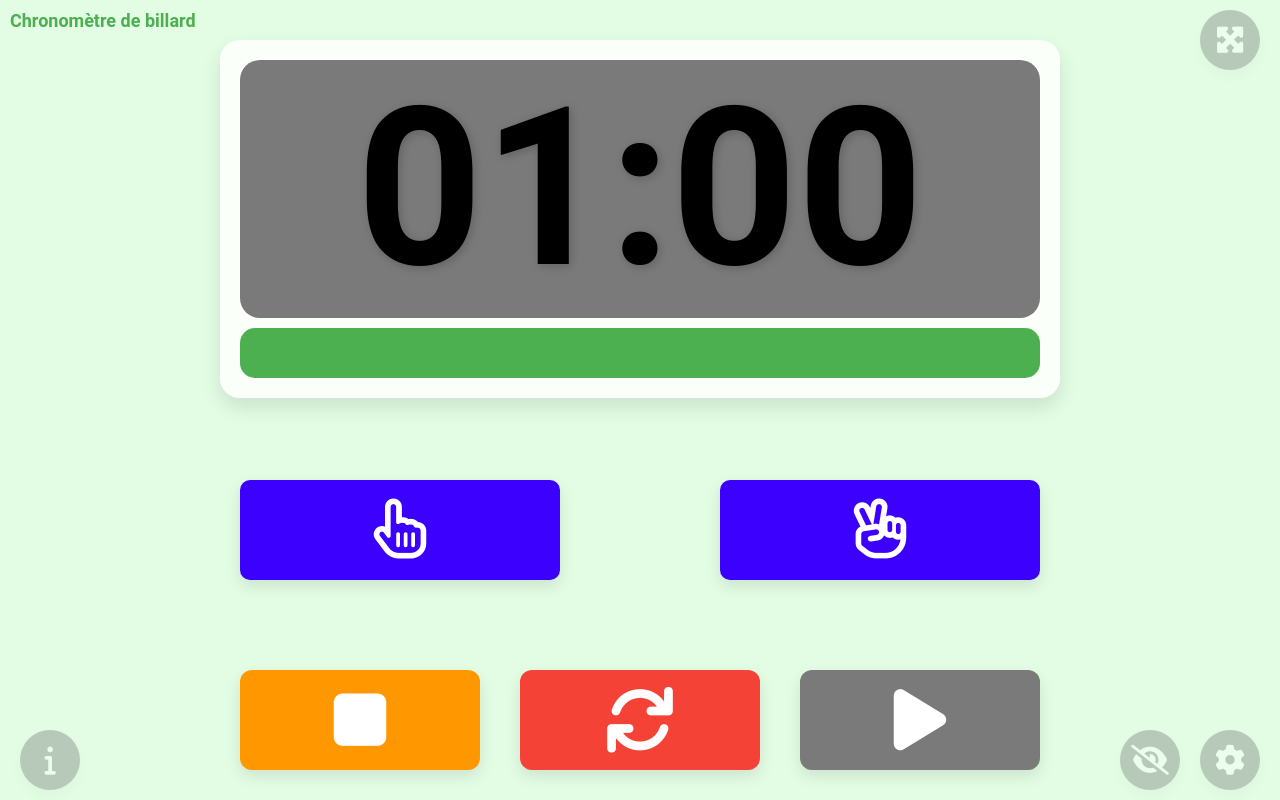
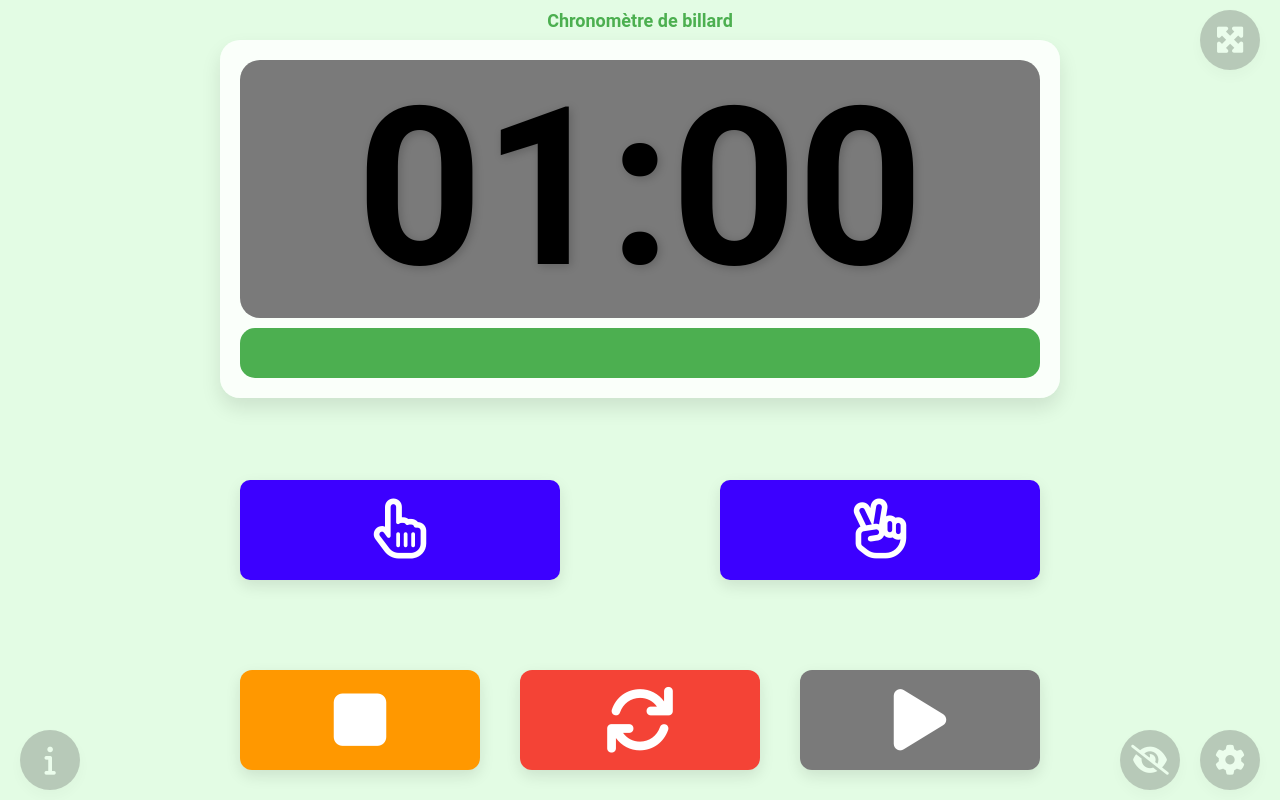
Before and after one commit to allerretour/timerv2, a plain HTML site: page index.html in a window 1280 px wide. Drawn offline with Linux system fonts and the light colour scheme.

Commit message:
Add files via upload

```diff
--- a/script.js
+++ b/script.js
@@ -91,6 +91,7 @@ initialTime = parseInt(document.getElementById('initialTime').value);
 function resetTimer() {
     countdownTime = initialTime;  // Réinitialiser le timer à la valeur initiale
     updateCountdown();            // Mettre à jour l'affichage du timer
+    isPaused = false;
     pauseTimer()
     document.getElementById('addButton').disabled = false;  // Réactiver le bouton "X Joueur 1"
     document.getElementById('addButton2').disabled = false; // Réactiver le bouton "X Joueur 2"
--- a/styles.css
+++ b/styles.css
@@ -14,7 +14,8 @@
 .small-title {
     position: absolute;
     top: 5px;
-    left: 5px;
+    left: 50%; /* Centrer horizontalement */
+    transform: translateX(-50%); /* Centrer parfaitement */
     font-size: 18px;
     color: #4caf50;
     margin: 0;
```
